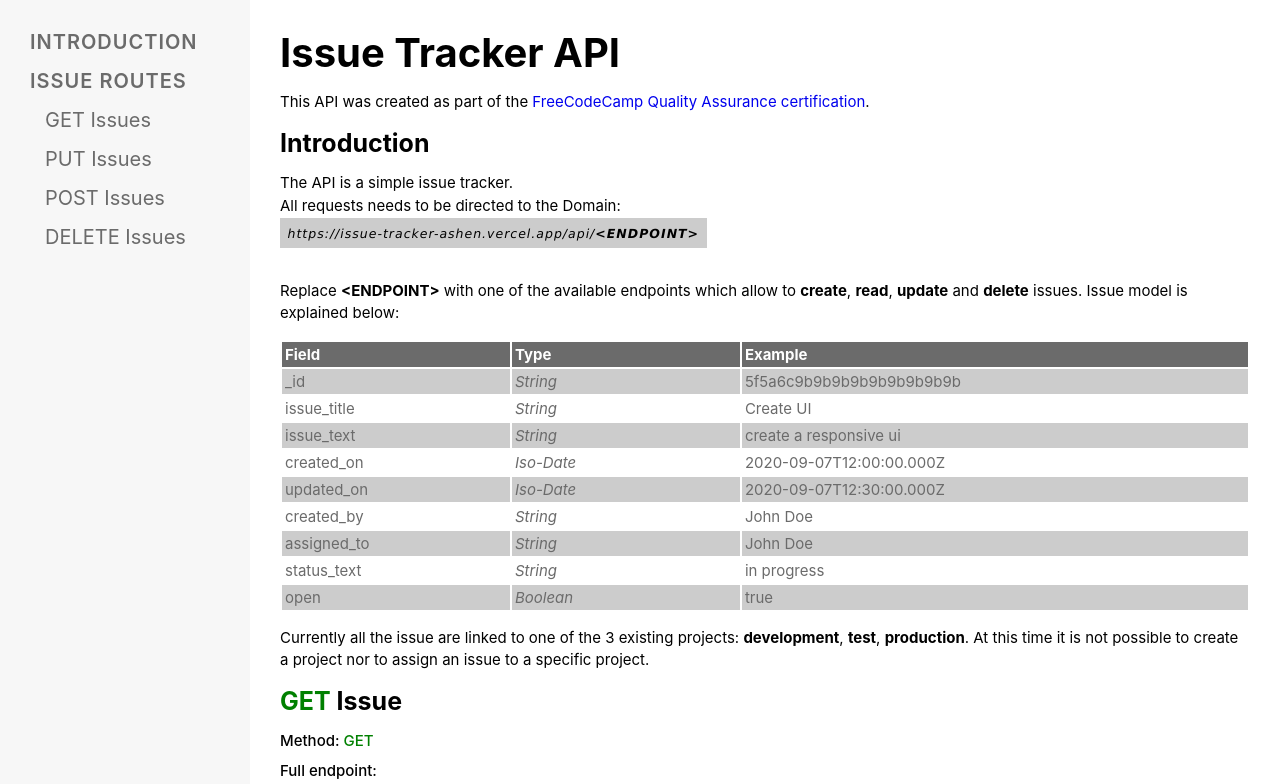
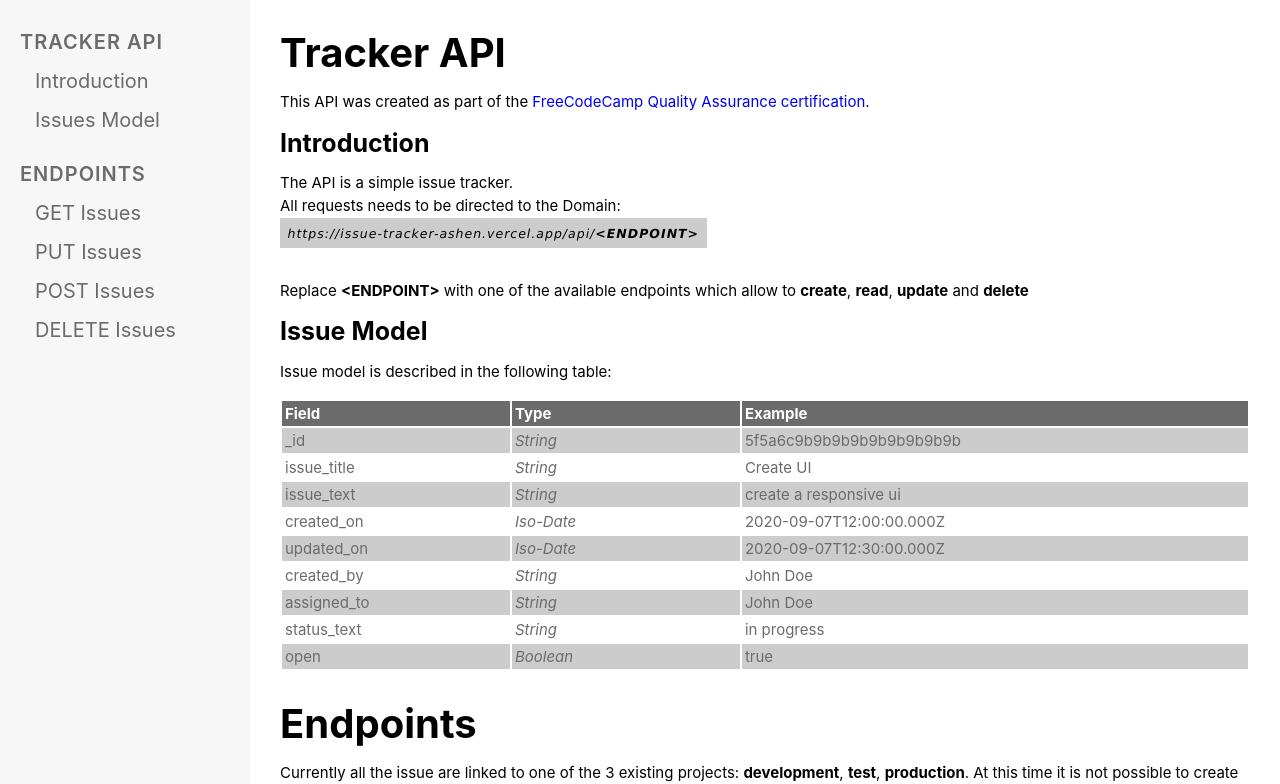
Before and after one commit to robdll/issue-tracker, a Next.js app: page / in a window 1280 px wide. Shown: the top 784 px of the page. Built offline with nearby package versions, Linux system fonts and the light colour scheme.

Commit message:
content update

```diff
--- a/components/Sidebar.js
+++ b/components/Sidebar.js
@@ -4,11 +4,19 @@ import Link from 'next/link'
 export default function Sidebar() {
   return (
     <aside className={styles.aside}>
-      <Link href="#introduction">
-        <div className={styles.section}>Introduction</div>
+      <Link href="#tracker-api">
+        <div className={styles.section}>Tracker API</div>
       </Link>
-      <Link href="#issues">
-        <div className={styles.section}>ISSUE ROUTES</div>
+      <ul>
+        <Link href="#introduction">
+          <li className={styles.route}>Introduction</li>
+        </Link>
+        <Link href="#issue-model">
+          <li className={styles.route}>Issues Model</li>
+        </Link>
+      </ul>
+      <Link href="#endpoint">
+        <div className={styles.section}>Endpoints</div>
       </Link>
       <ul>
         <Link href="#get">
--- a/pages/index.js
+++ b/pages/index.js
@@ -18,7 +18,7 @@ export default function Home() {
       <div className={styles.container}>
         <Sidebar />
         <main className={styles.main}>
-          <h1 className={styles.mainTitle}>Issue Tracker API</h1>
+          <h1 className={styles.mainTitle} id="tracker-api">Tracker API</h1>
           <p className={styles.description}>
             This API was created as part of the{' '}
             <Link className={styles.link} href={FCC_LINK}>
@@ -26,7 +26,7 @@ export default function Home() {
             </Link>
             .
           </p>
-          <h2 className={styles.title} id="#introduction">
+          <h2 className={styles.title} id="introduction">
             Introduction
           </h2>
           <p className={styles.description}>
@@ -41,10 +41,18 @@ export default function Home() {
           <p className={styles.description}>
             Replace <b>{'<ENDPOINT>'}</b> with one of the available endpoints
             which allow to <b>create</b>, <b>read</b>, <b>update</b> and{' '}
-            <b>delete</b> issues. Issue model is explained below:
+            <b>delete</b>
+          </p>
+
+          <h2 className={styles.title} id="issue-model">
+            Issue Model
+          </h2>
+          <p className={styles.description}>
+            Issue model is described in the following table:
           </p>
           <IssueModelTable />
 
+          <h2 className={styles.mainTitle} id="endpoint">Endpoints</h2>
           <p className={styles.description}>
             Currently all the issue are linked to one of the 3 existing
             projects: <b>development</b>, <b>test</b>, <b>production</b>. At
--- a/styles/Aside.module.scss
+++ b/styles/Aside.module.scss
@@ -5,7 +5,7 @@
   display: flex;
   flex-direction: column;
   gap: 1.5rem;
-  padding: 3rem;
+  padding: 3rem 2rem;
   color: var(--color-gray);
 }
 
--- a/styles/IssueModelTable.module.scss
+++ b/styles/IssueModelTable.module.scss
@@ -2,6 +2,7 @@
   width: 100%;
   font-size: 1.5rem;
   text-align: left;
+  margin-bottom: 30px;
 }
 
 .headerRow {
```
